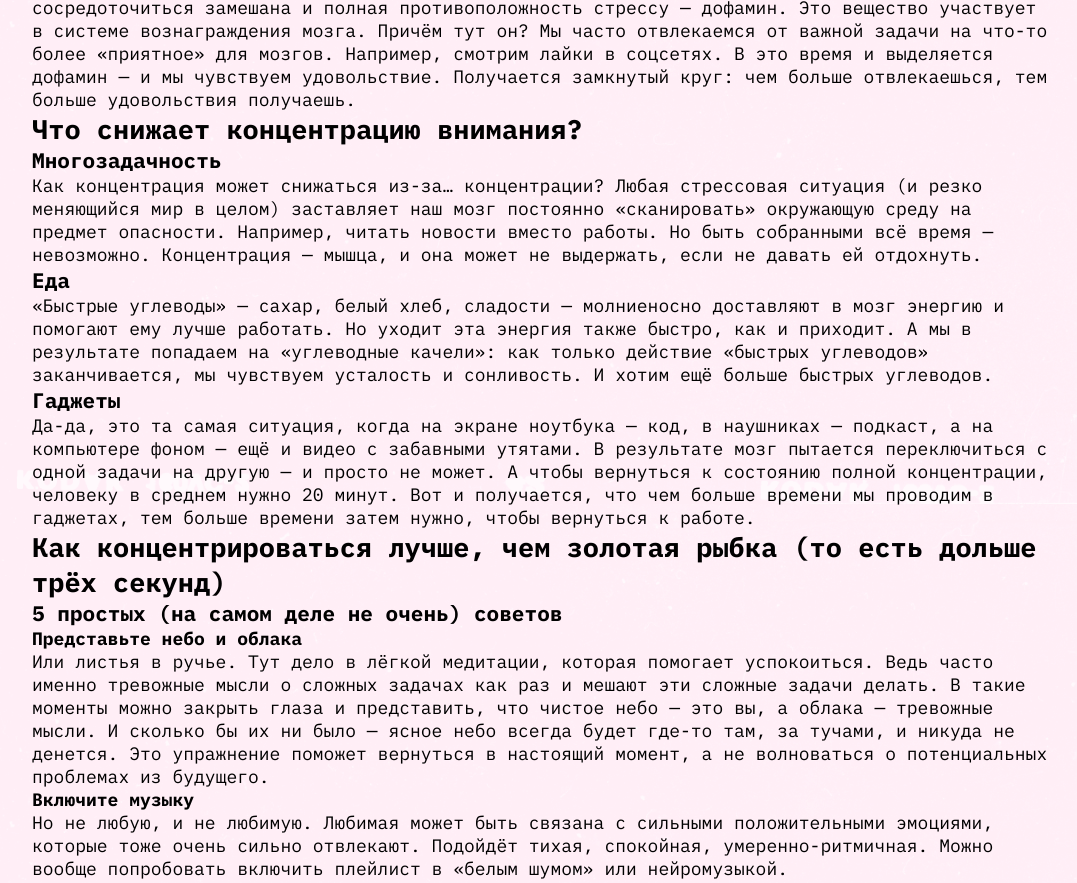
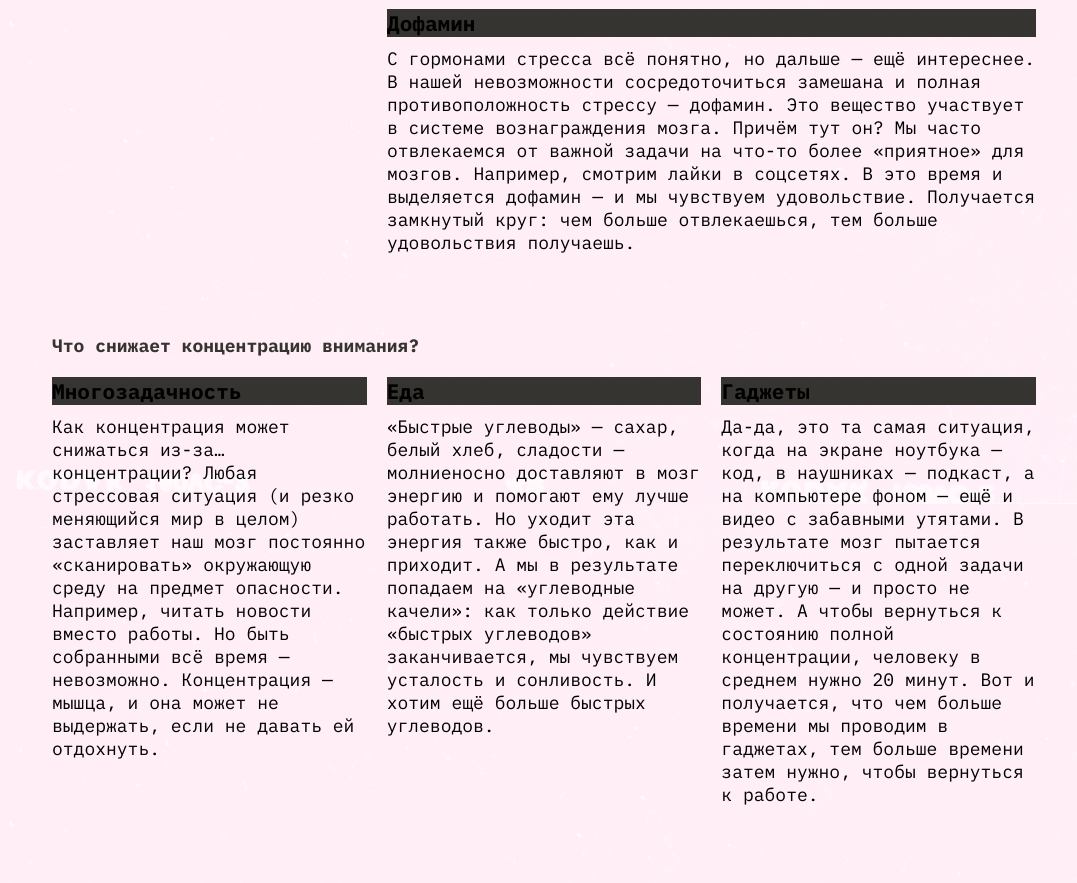
Before and after one commit to AlanWakeKing/slozhno-sosredotochitsya, a plain HTML site: page index.html in a window 1280 px wide. Shown: the part 1096-1979 px from the top of the page, without its empty margins (96-1173 px from the left). Drawn offline with Linux system fonts and the light colour scheme.

Commit message:
#Commit - №2(in work)

```diff
--- a/index.html
+++ b/index.html
@@ -90,7 +90,7 @@
       </section>
 
       <section class="section section-causes">
-        <h2 class="section__title">Что снижает концентрацию внимания?</h2>
+        <h2 class="section__title section-causes__title">Что снижает концентрацию внимания?</h2>
         <div class="article__list article__causes">
           <article class="article__item">
             <h3 class="article__title title-decor">Многозадачность</h3>
@@ -173,7 +173,7 @@
               <a
                 href="https://www.sciencedirect.com/science/article/abs/pii/S0272494415000328"
                 target="_blank"
-                class="article__text-link">показал</a>
+                class="link">показал</a>
 								, что созерцание природы повышает концентрацию, в то время как
               после просмотра городских пейзажей она наоборот понижается. Можно
               совместить прогулку с физическими упражнениями или бегом — так в
--- a/styles/media.css
+++ b/styles/media.css
@@ -1,20 +1,35 @@
-@media screen and (width <=768px){
-	.header__theme-menu{
+@media screen and (width <=768px) {
+  .header__theme-menu {
     display: flex;
     align-items: flex-end;
     justify-content: flex-end;
-		margin-block-start:clamp(3.4375rem, -3.5401rem + 29.771vw, 10.75rem);;
+    margin-block-start: clamp(3.4375rem, -3.5401rem + 29.771vw, 10.75rem);
   }
-		.header__theme-menu-list{
+  .header__theme-menu-list {
     flex-direction: column;
     align-items: end;
   }
+	.article__causes{
+		grid-template-columns: 1fr;
+	}
 }
 @media screen and (width <=376px) {
-		.header{
+  .header {
     margin: 10px;
   }
-		.header__subtitle{
+  .header__subtitle {
     width: 100%;
   }
+  .main {
+    margin: 0 10px 0 10px;
   }
+  .section {
+    grid-template-columns: 1fr;
+  }
+  .article__list {
+    grid-column: 1;
+  }
+  .article__causes {
+    grid-template-columns: 1fr;
+  }
+}
--- a/styles/style.css
+++ b/styles/style.css
@@ -1,3 +1,4 @@
+/* BODY*/
 .page {
   display: grid;
   grid-template-columns: 1fr;
@@ -6,8 +7,9 @@
   background-size: cover;
   background-position: top center;
   background-repeat: no-repeat;
+	background-color: var(--background-color);
 }
-
+/* Header*/
 .header {
   display: grid;
   height: 100vh;
@@ -116,3 +118,65 @@
   right: 0px;
   top: 0px;
 }
+/* MAIN*/
+.main{
+	display: grid;
+	grid-template-columns: 1fr;
+	row-gap: 80px;
+	margin: 0 20px 0 20px;
+}
+.section{
+	display: grid;
+	gap:20px;
+	grid-template-columns: minmax(315px,min-content) 1fr;
+}
+.section-causes{
+	grid-template-columns: 1fr;
+}
+.section-causes__title{
+	grid-column: 1/-1;
+}
+.article__causes{
+	grid-template-columns: repeat(3,1fr);
+}
+.section__title{
+	grid-row: 1/-1;
+	font-size: 18px;
+  font-weight: 700;
+  line-height: 23.4px;
+  letter-spacing: 0%;
+  text-align: left;
+  color: var(--article-title);
+}
+.article__list{
+	display: grid;
+	gap:20px;
+	align-items: start;
+}
+.article__item {
+  display: grid;
+  grid-template-columns: 1fr;
+  row-gap: 10px;
+}
+.article__title{
+	background-color: var(--article-title);
+	color: var(--article-subtitle);
+}
+
+.link {
+  border: transparent;
+  text-shadow: 3px 3px 0px var(--article-title);
+  transition-duration: var(--transition-duration);
+}
+
+.link:hover {
+  border-bottom: 1px solid var(--text-color);
+}
+
+.link:focus {
+  outline: none;
+}
+
+.link:focus-visible {
+  outline: 1px solid var(--main-text-color);
+}
```
Lines whose indentation alone changed are shown as unchanged.
